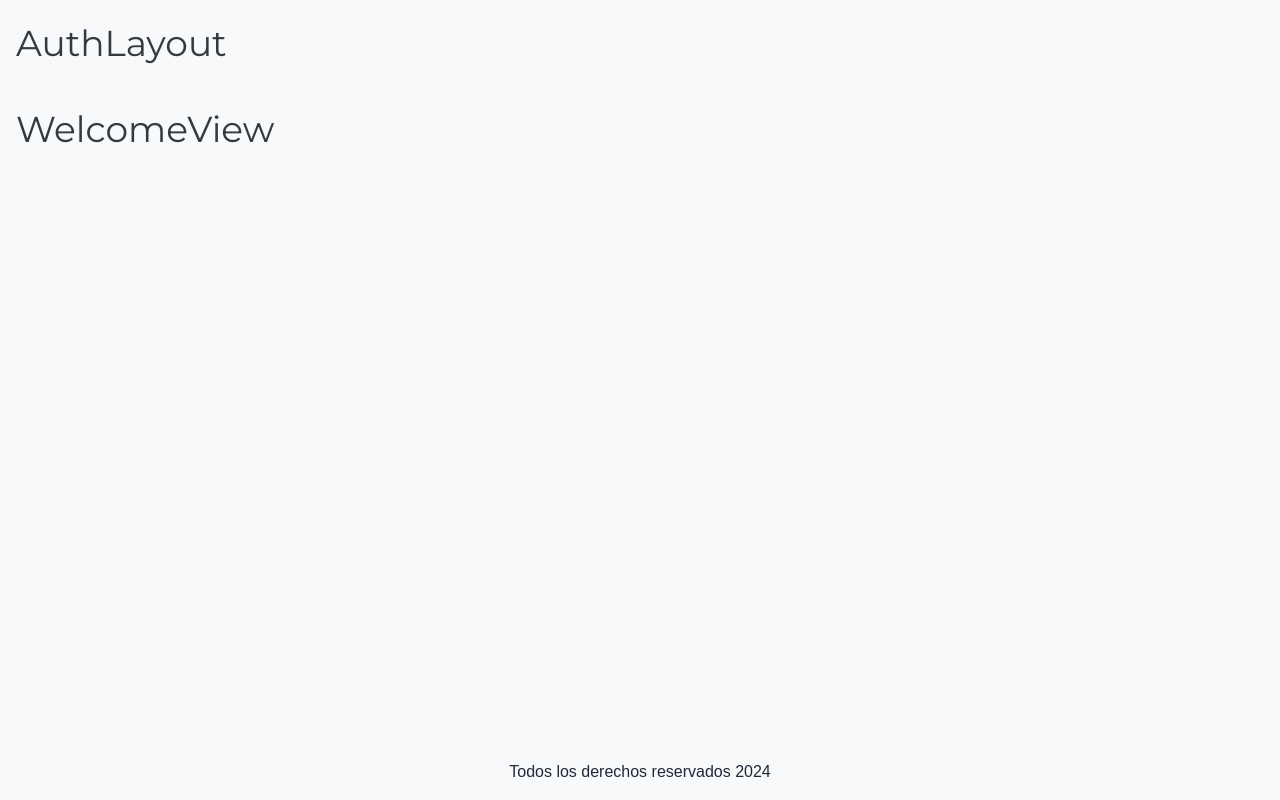
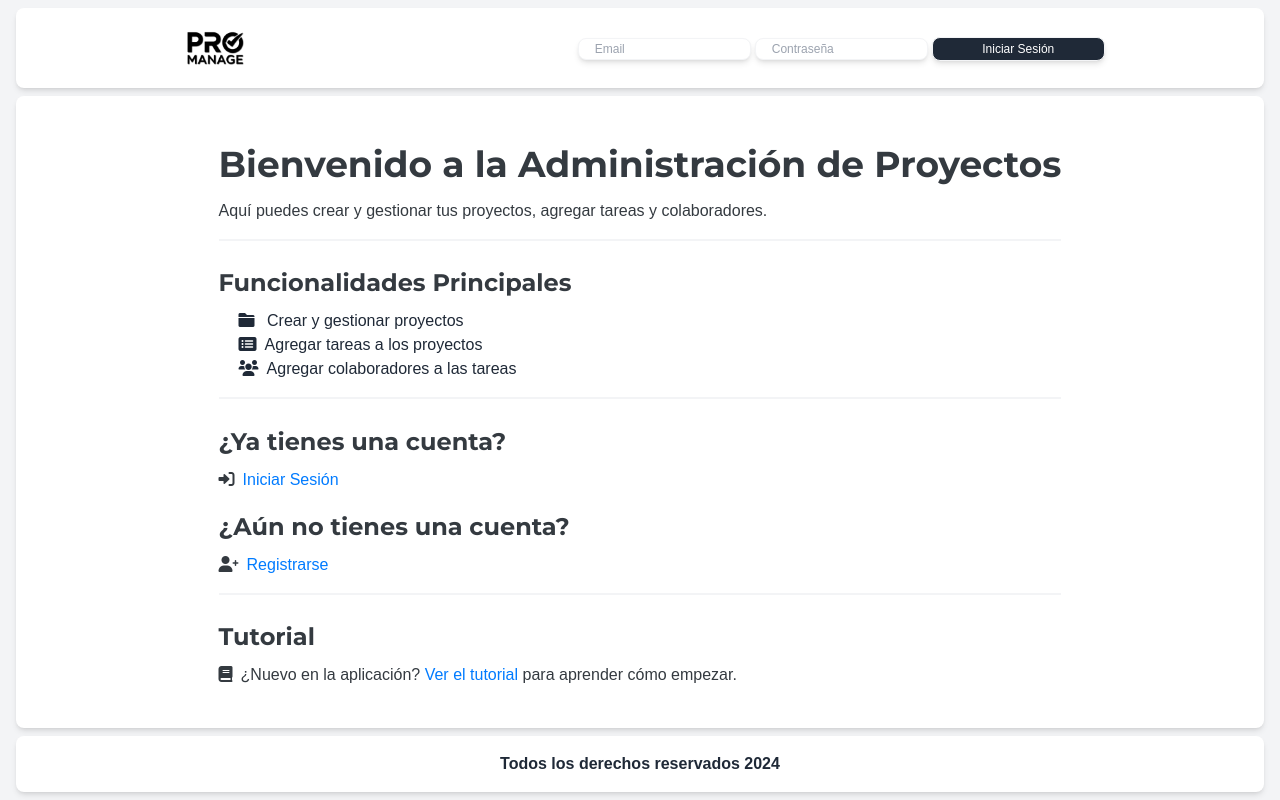
Before and after one commit to robendev/pro-manage-frontend, a React (Vite) app: page / in a window 1280 px wide. Built offline with nearby package versions, Linux system fonts and the light colour scheme.

Commit message:
feat(auth-layout, welcome-view): actualizar estructura y estilos de AuthLayout y WelcomeView

```diff
--- a/index.html
+++ b/index.html
@@ -10,6 +10,11 @@
       href="https://fonts.googleapis.com/css2?family=Roboto:wght@400;700&family=Montserrat:wght@400;700&display=swap"
       rel="stylesheet"
     />
+    <!-- Incluir Font Awesome -->
+    <link
+      href="https://cdnjs.cloudflare.com/ajax/libs/font-awesome/6.0.0-beta3/css/all.min.css"
+      rel="stylesheet"
+    />
   </head>
   <body>
     <div id="root"></div>
--- /dev/null
+++ b/src/components/Logo.jsx
@@ -0,0 +1,5 @@
+const Logo = () => {
+  return <img src="/logo_dark.png" alt="Logotipo de la empresa." />;
+};
+
+export default Logo;
--- a/src/layouts/AuthLayout.jsx
+++ b/src/layouts/AuthLayout.jsx
@@ -1,17 +1,52 @@
 import { Outlet } from "react-router-dom";
+import Logo from "../components/Logo";
 
 const AuthLayout = () => {
   return (
-    <div className="flex flex-col justify-between min-h-screen *:p-4 bg-[#F8F9FA] text-gray-800">
-      <header className="container mx-auto">
-        <h1>AuthLayout</h1>
+    <div className="flex flex-col justify-between min-h-screen bg-gray-100 text-gray-800 px-4">
+      <header className="flex justify-evenly md:justify-around items-center container mx-auto my-2 gap-1 bg-white shadow-md rounded-lg">
+        <div className="w-20">
+          <Logo />
+        </div>
+
+        <form className="grid grid-cols-2 gap-1 lg:grid-cols-3">
+          <div className="col-start-1 lg:col-start-1">
+            <label htmlFor="email" className="sr-only">
+              Email
+            </label>
+            <input
+              type="text"
+              id="email"
+              placeholder="Email"
+              className="max-w-44 shadow-md rounded-lg py-0.5 pl-4 text-xs border border-gray-100"
+            />
+          </div>
+
+          <div className="col-start-1 row-start-2 lg:row-start-1 lg:col-start-2">
+            <label htmlFor="password" className="sr-only">
+              Contraseña
+            </label>
+            <input
+              type="text"
+              id="password"
+              placeholder="Contraseña"
+              className="max-w-44 shadow-md rounded-lg py-0.5 pl-4 text-xs border border-gray-100"
+            />
+          </div>
+
+          <div className="col-start-2 row-start-1 row-span-2 lg:row-span-1 lg:col-start-3">
+            <button className="max-w-44 shadow-md rounded-lg text-xs border border-gray-100 w-full h-full bg-gray-800 text-white">
+              Iniciar Sesión
+            </button>
+          </div>
+        </form>
       </header>
 
-      <main className="flex-1 container mx-auto">
+      <main className="container mx-auto flex-1 flex flex-col justify-center items-center bg-white shadow-md rounded-lg">
         <Outlet />
       </main>
 
-      <footer className="text-center">
+      <footer className="container mx-auto my-2 p-4 text-center font-bold bg-white shadow-md rounded-lg">
         Todos los derechos reservados {new Date().getFullYear()}
       </footer>
     </div>
--- a/src/views/Auth/WelcomeView.jsx
+++ b/src/views/Auth/WelcomeView.jsx
@@ -1,8 +1,59 @@
+import { Link } from "react-router-dom";
+
 const WelcomeView = () => {
   return (
-    <>
-      <h1>WelcomeView</h1>
-    </>
+    <div className="flex-1 flex flex-col justify-evenly p-4">
+      <div className="py-4 border-b-2 border-gray-100">
+        <h1 className="text-center font-bold mb-2 line-clamp-2">
+          Bienvenido a la Administración de Proyectos
+        </h1>
+        <p>
+          Aquí puedes crear y gestionar tus proyectos, agregar tareas y
+          colaboradores.
+        </p>
+      </div>
+
+      <div className="py-4 border-b-2 border-gray-100">
+        <h2 className="font-semibold mb-2">Funcionalidades Principales</h2>
+        <ul className="pl-5">
+          <li>
+            <i className="fas fa-folder mr-2"></i> Crear y gestionar proyectos
+          </li>
+          <li>
+            <i className="fas fa-list-alt mr-2"></i>
+            Agregar tareas a los proyectos
+          </li>
+          <li>
+            <i className="fas fa-users mr-2"></i>
+            Agregar colaboradores a las tareas
+          </li>
+        </ul>
+      </div>
+      <div className="pt-4 pb-1">
+        <h2 className="font-semibold mb-2">¿Ya tienes una cuenta?</h2>
+        <p>
+          <i className="fas fa-sign-in-alt mr-2"></i>
+          <Link to="/login">Iniciar Sesión</Link>
+        </p>
+      </div>
+      <div className="pb-4 pt-1 border-b-2 border-gray-100">
+        <h2 className="font-semibold mb-2">¿Aún no tienes una cuenta?</h2>
+        <p>
+          <i className="fas fa-user-plus mr-2"></i>
+          <Link to="/register">Registrarse</Link>
+        </p>
+      </div>
+      <div className="py-4">
+        <h2 className="font-semibold mb-2">Tutorial</h2>
+        <p>
+          <i className="fas fa-book mr-2"></i>
+          ¿Nuevo en la aplicación? <Link to="/tutorial">
+            Ver el tutorial
+          </Link>{" "}
+          para aprender cómo empezar.
+        </p>
+      </div>
+    </div>
   );
 };
 
```
Also changed, not shown: src/index.css (+15 -0 lines), public/logo_dark.png (added).
